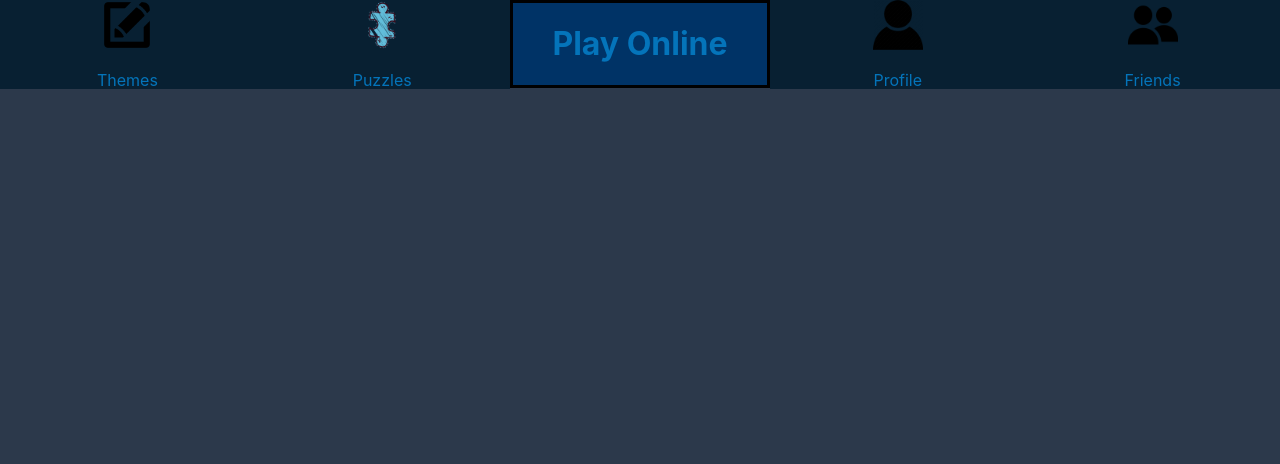
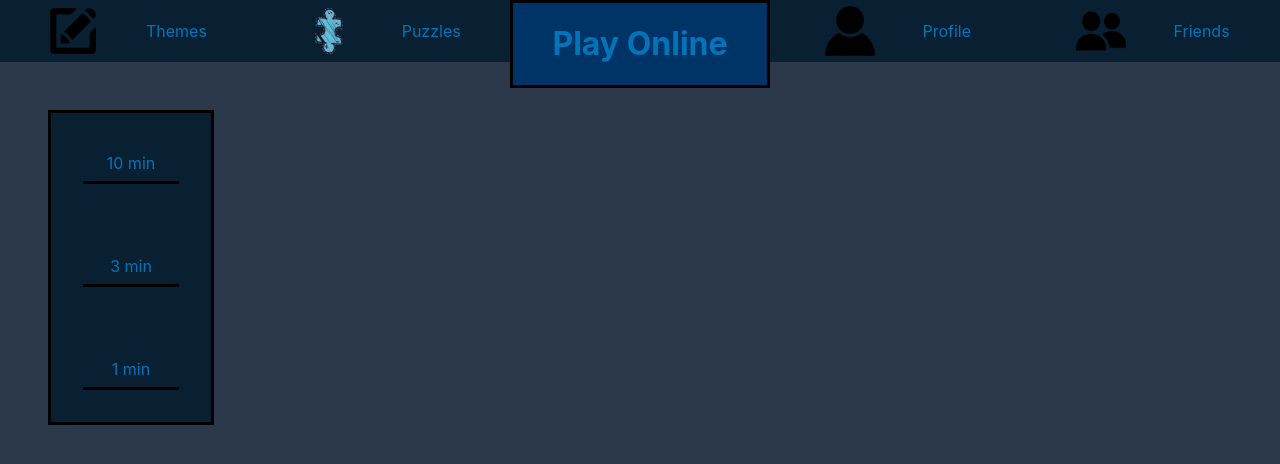
Before and after one commit to hermnk/happens-sjakk, a React (Create React App) app: page / in a window 1280 px wide. Shown: the top 464 px of the page. Built offline with nearby package versions, Linux system fonts and the light colour scheme.

Commit message:
Added a new sidebar component and polished the hotbar

```diff
--- a/src/App.js
+++ b/src/App.js
@@ -1,11 +1,17 @@
-import React from 'react'
+import React, {props} from 'react'
 import Board from './components/board'
 import Hotbar from './components/hotbar'
+import Sidebar from './components/sidebar'
 
 const App = () =>{
+    const profileList = ["Game history", "Rating", "Jeg", "kult"]
+    const playList = ["10 min", "3 min", "1 min"]
+
     return(
     <div>
         <Hotbar/>
+        <Sidebar menulist={playList}/>
+
     </div>
     )
 }
--- a/src/components/hotbar.jsx
+++ b/src/components/hotbar.jsx
@@ -16,22 +16,22 @@ class Hotbar extends Component{
             <div className="hotbar-top">
                 <div className="hotbar-top-element">
                     <img src={Theme}/>
-                    <p className="hotbar-text">Themes</p>
+                    <p>Themes</p>
                 </div>
                 <div className="hotbar-top-element">
                     <img src={Puzzle}/>
-                    <p className="hotbar-text">Puzzles</p>
+                    <p>Puzzles</p>
                 </div>
                 <div className="hotbar-top-element play-button">
                     <h1>Play Online</h1>
                 </div>
                 <div className="hotbar-top-element">
                     <img src={Profile}/>
-                    <p className="hotbar-text">Profile</p>
+                    <p>Profile</p>
                 </div>
                 <div className="hotbar-top-element">
                     <img src={Friends}/>
-                    <p className="hotbar-text">Friends</p>
+                    <p>Friends</p>
                 </div>
             </div>
         )
--- /dev/null
+++ b/src/components/sidebar.jsx
@@ -0,0 +1,23 @@
+import React, {Component} from 'react'
+
+class Sidebar extends Component {
+    constructor(props){
+        super(props);
+
+
+    }
+    render(){
+        const { menulist } = this.props
+        return(
+            <div className="sidebar">
+                {menulist.map((item, index) =>(
+                    <div className="sidebar-child">{item}</div>
+                ))}
+
+
+
+            </div>
+        )
+    }
+}
+export default Sidebar;
--- a/src/index.css
+++ b/src/index.css
@@ -1,5 +1,6 @@
 :root {
     --visable-hotbar-text: none;
+    --hotbar-text-background: #2C394B;
 }
 
 
@@ -27,14 +28,8 @@ canvas{
     text-align: center;
     color:rgb(4, 116, 186);
     background-color: rgb(8, 32, 50);
-    height: 4rem;
+    height: 3.9rem;
     width: 100%;
-}
-.hotbar-top:hover{
-    --visable-hotbar-text: block;
-}
-.hotbar-top:not(:hover){
-    --visable-hotbar-text: none;
 }
 .show-hotbar-text{
     color: black;
@@ -44,15 +39,23 @@ canvas{
     margin:auto;
 
 }
+.hotbar-top-element{
+    display: flex;
+    text-align: center;
+    justify-content: center;
+    align-items: center;
+    column-gap: 3rem;
+}
+.hotbar-top-element:hover{
+    color: white;
+    cursor: pointer;
+}
 #center-text{
     display: grid;
     justify-content: center;
     align-items: center;
 }
 
-.hotbar-top-element{
-    background-color: rgb(8, 32, 50);
-}
 img{
     width: 50px;
     height: 50px;
@@ -64,8 +67,28 @@ img{
 .play-button:hover{
     background-color: rgb(0, 102, 204);
     color: black;
+    cursor: pointer;
 }
-.hotbar-text{
-    display: var(--visable-hotbar-text);
-    height: .2rem;
+.sidebar{
+    display: grid;
+    margin: 3rem;
+    border: solid black;
+    width: 10rem;
+    text-align: center;
+    background-color: rgb(8, 32, 50);
+    color:rgb(4, 116, 186);
 }
+.sidebar-child{
+    margin: 2rem;
+    display: inline-block;
+    border-bottom: solid black ;
+    padding: .5rem;
+
+    white-space: nowrap;
+
+}
+.sidebar-child:hover{
+    color: white;
+    cursor: pointer;
+    border-bottom:solid rgb(0, 51, 102);
+}
```
